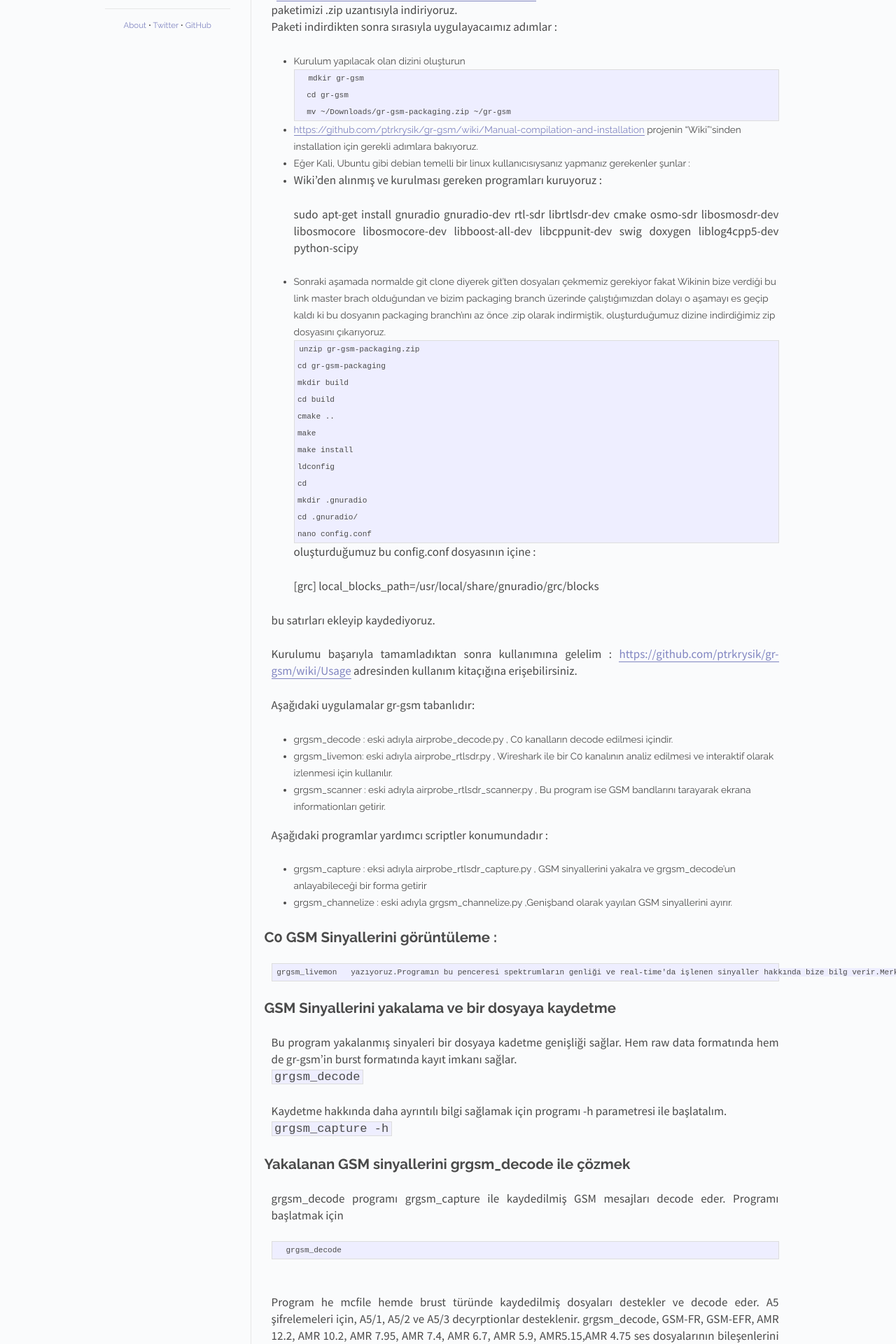
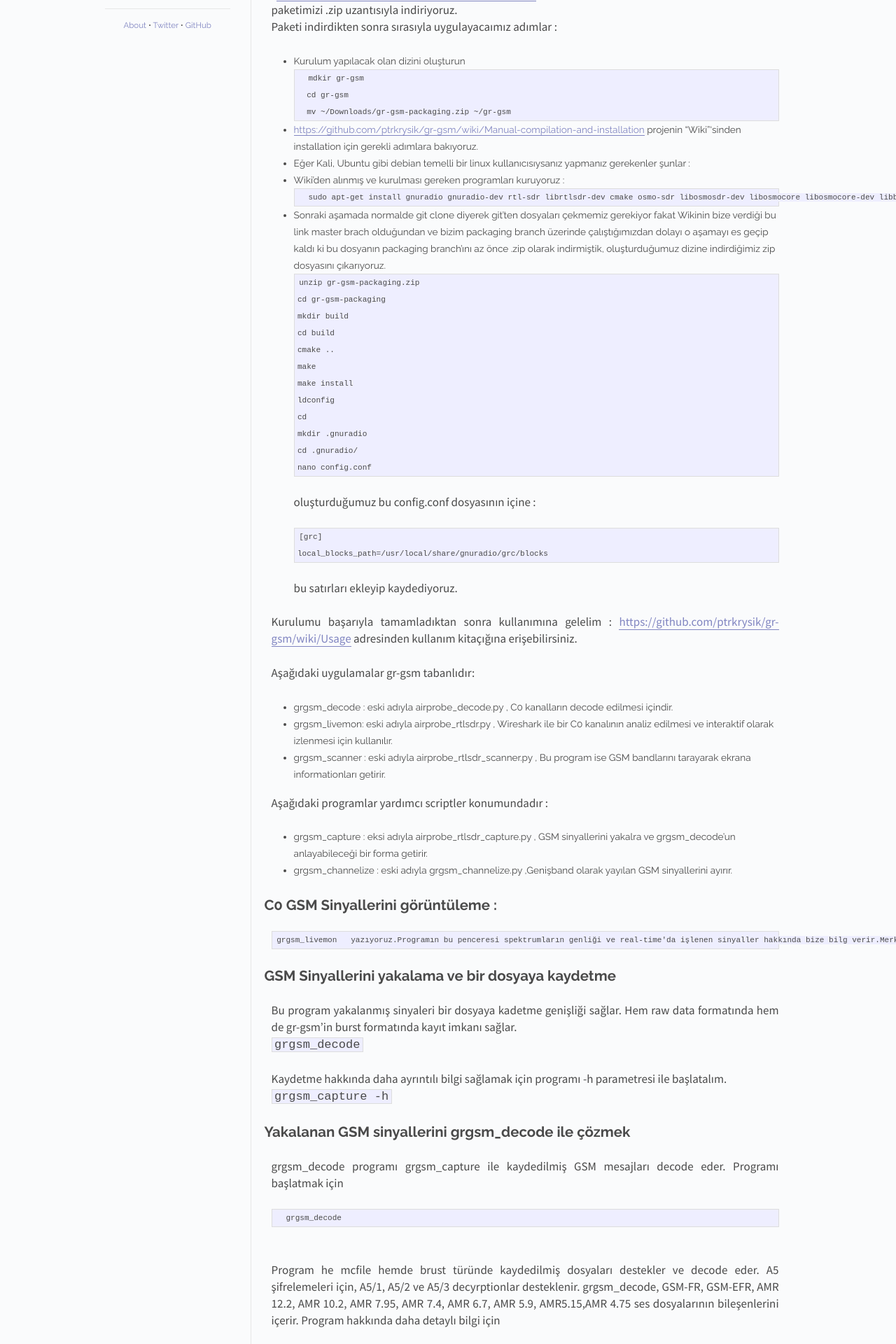
Before and after one commit to FatihKaragoz/FatihKaragoz.github.io, a Jekyll site: the page built from _posts/2017-03-21-gr-gsm-usage.md, in a window 1280 px wide. Shown: the part 635-2555 px from the top of the page at 70% size. Built offline with Jekyll 4.4.1, drawn with Linux system fonts in a browser that asks for light colours; Markdown is read by kramdown in place of the engine named in the settings.

Commit message:
AqCodeSatirlariAqMarkdownu

````diff
--- a/_posts/2017-03-21-gr-gsm-usage.md
+++ b/_posts/2017-03-21-gr-gsm-usage.md
@@ -24,9 +24,9 @@ categories: posts
   * [https://github.com/ptrkrysik/gr-gsm/wiki/Manual-compilation-and-installation](https://github.com/ptrkrysik/gr-gsm/wiki/Manual-compilation-and-installation) projenin "Wiki"'sinden installation için gerekli adımlara bakıyoruz.
   * Eğer Kali, Ubuntu gibi debian temelli bir linux kullanıcısıysanız yapmanız gerekenler şunlar :
   * Wiki'den alınmış ve kurulması gereken programları kuruyoruz :
-
+```
       sudo apt-get install gnuradio gnuradio-dev rtl-sdr librtlsdr-dev cmake osmo-sdr libosmosdr-dev libosmocore libosmocore-dev libboost-all-dev libcppunit-dev swig doxygen liblog4cpp5-dev python-scipy
-
+```
   * Sonraki aşamada normalde git clone diyerek git'ten dosyaları çekmemiz gerekiyor fakat Wikinin bize verdiği bu link master brach olduğundan ve bizim packaging branch üzerinde çalıştığımızdan dolayı o aşamayı es geçip kaldı ki bu dosyanın packaging branch'ını az önce .zip olarak indirmiştik, oluşturduğumuz dizine indirdiğimiz zip dosyasını çıkarıyoruz.
 <br/>
 ```
@@ -43,25 +43,28 @@ mkdir .gnuradio
 cd .gnuradio/
 nano config.conf
 ```
+<br/>
   oluşturduğumuz bu config.conf dosyasının içine :
-
+<br/>
+```
     [grc]
     local_blocks_path=/usr/local/share/gnuradio/grc/blocks
-
+```
+<br/>
 bu satırları ekleyip kaydediyoruz.
 
 Kurulumu başarıyla tamamladıktan sonra kullanımına gelelim :
    [https://github.com/ptrkrysik/gr-gsm/wiki/Usage](https://github.com/ptrkrysik/gr-gsm/wiki/Usage) adresinden kullanım kitaçığına erişebilirsiniz.
 
 
-Aşağıdaki uygulamalar gr-gsm tabanlıdır:
-  * grgsm_decode : eski adıyla airprobe_decode.py , C0 kanalların decode edilmesi içindir.
-  * grgsm_livemon: eski adıyla airprobe_rtlsdr.py , Wireshark ile bir C0 kanalının analiz edilmesi ve interaktif olarak izlenmesi için kullanılır.
-  * grgsm_scanner : eski adıyla airprobe_rtlsdr_scanner.py , Bu program ise GSM bandlarını tarayarak ekrana informationları getirir.
+Aşağıdaki uygulamalar gr-gsm tabanlıdır:<br/>
+  * grgsm_decode : eski adıyla airprobe_decode.py , C0 kanalların decode edilmesi içindir.<br/>
+  * grgsm_livemon: eski adıyla airprobe_rtlsdr.py , Wireshark ile bir C0 kanalının analiz edilmesi ve interaktif olarak izlenmesi için kullanılır.<br/>
+  * grgsm_scanner : eski adıyla airprobe_rtlsdr_scanner.py , Bu program ise GSM bandlarını tarayarak ekrana informationları getirir.<br/>
 
-Aşağıdaki programlar yardımcı scriptler konumundadır :
-  * grgsm_capture : eksi adıyla airprobe_rtlsdr_capture.py , GSM sinyallerini yakalra ve grgsm_decode'un anlayabileceği bir forma getirir
-  * grgsm_channelize : eski adıyla grgsm_channelize.py ,Genişband olarak yayılan GSM sinyallerini ayırır.
+Aşağıdaki programlar yardımcı scriptler konumundadır :<br/>
+  * grgsm_capture : eksi adıyla airprobe_rtlsdr_capture.py , GSM sinyallerini yakalra ve grgsm_decode'un anlayabileceği bir forma getirir.<br/>
+  * grgsm_channelize : eski adıyla grgsm_channelize.py ,Genişband olarak yayılan GSM sinyallerini ayırır.<br/>
 
 ## C0 GSM Sinyallerini görüntüleme :
     grgsm_livemon
````
